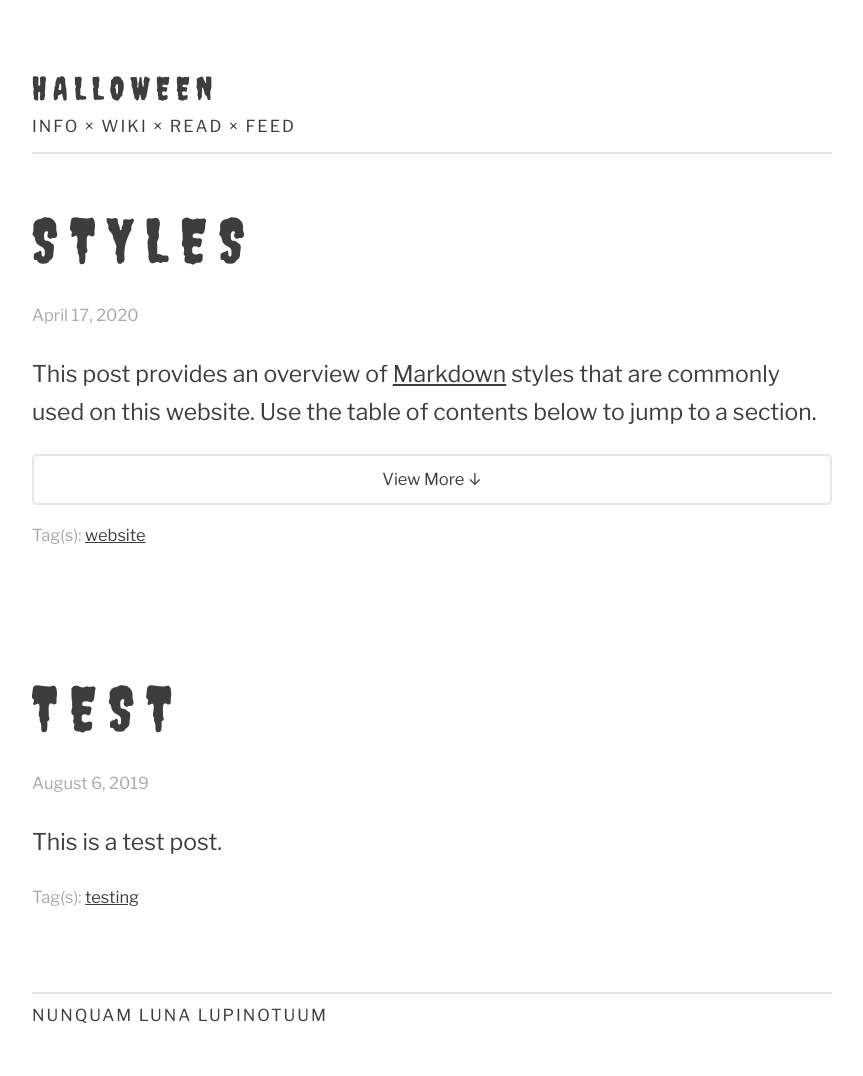
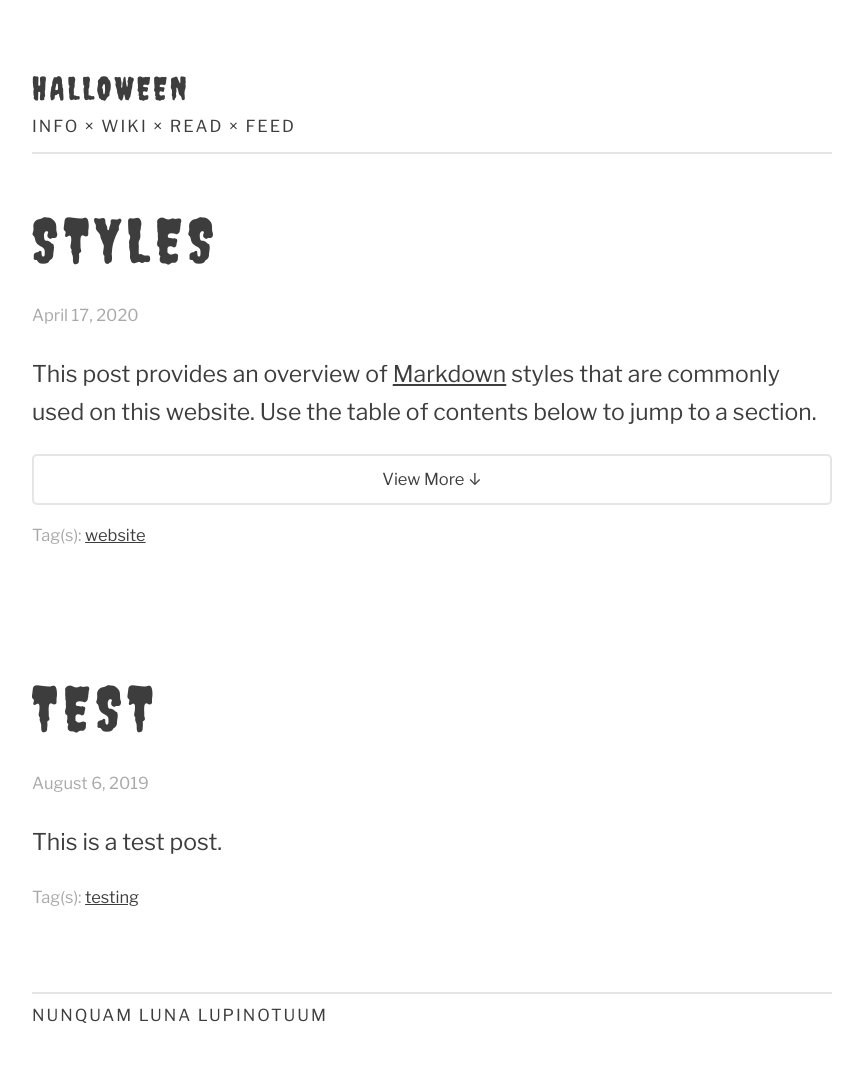
Before and after one commit to lmw13/lmw13, a Jekyll site: the page built from index.html, in a window 1280 px wide. Shown: the whole page, without its empty margins (208-1071 px from the left). Built offline with Jekyll 4.4.1, drawn with Linux system fonts in a browser that asks for light colours; the list of posts is cut into pages by our own code.

Commit message:
Update style.css

```diff
--- a/css/style.css
+++ b/css/style.css
@@ -91,8 +91,7 @@ h3,
 	font-family: 'Creepster', serif;
 	font-weight: 400;
 	text-transform: uppercase;
-	word-spacing: 0.5em;
-      	letter-spacing: 0.2em;
+      	letter-spacing: 0.1em;
 }
 
 h1 {
```
